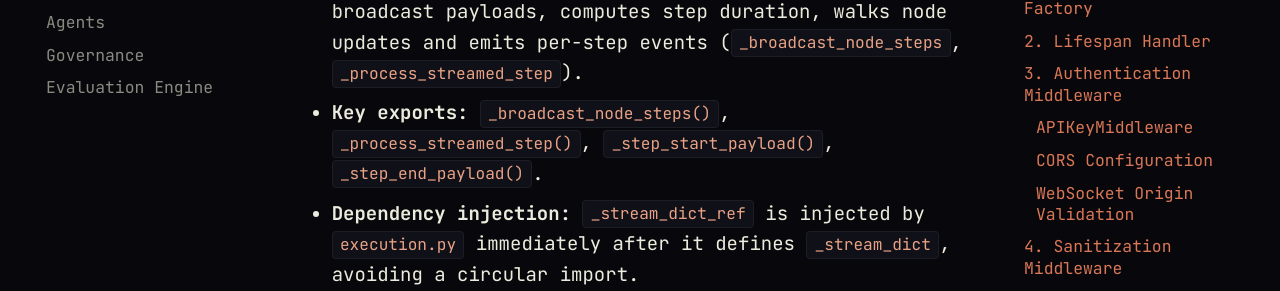
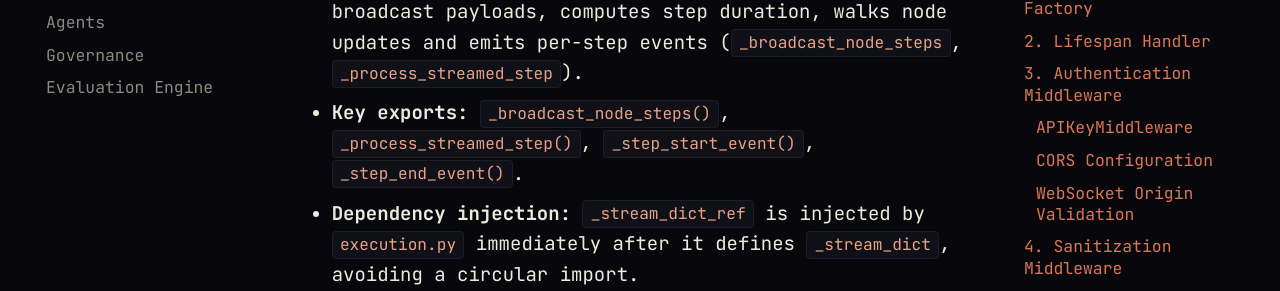
Before and after one commit to tafreeman/agentic-runtime-platform, an MkDocs documentation site: the page built from docs/deep-dive-server.md, in a window 1280 px wide and 900 px high, scrolled down 16012 px. Shown: the part 127-418 px from the top of the window. Built offline with MkDocs 1.6.1 and Material for MkDocs 9.7.7, drawn with Linux system fonts in a browser that asks for light colours; comment, search, counter and statistics services are not loaded.

Commit message:
Apply suggestion from @gemini-code-assist[bot]
Co-authored-by: gemini-code-assist[bot] <176961590+gemini-code-assist[bot]@users.noreply.github.com>

```diff
--- a/docs/deep-dive-server.md
+++ b/docs/deep-dive-server.md
@@ -395,7 +395,7 @@ The `server/` package is the HTTP/WebSocket/SSE boundary of the `agentic-workflo
 
 ### `_step_events.py` — step event builders (extracted from `execution.py`)
 - **Purpose:** Step-event builders and WebSocket broadcast logic for LangGraph streaming. Builds `step_start`/`step_end` broadcast payloads, computes step duration, walks node updates and emits per-step events (`_broadcast_node_steps`, `_process_streamed_step`).
-- **Key exports:** `_broadcast_node_steps()`, `_process_streamed_step()`, `_step_start_payload()`, `_step_end_payload()`.
+- **Key exports:** `_broadcast_node_steps()`, `_process_streamed_step()`, `_step_start_event()`, `_step_end_event()`.
 - **Dependency injection:** `_stream_dict_ref` is injected by `execution.py` immediately after it defines `_stream_dict`, avoiding a circular import.
 - **Suggested tests:** step payload shape, duration calculation, injection guard (raises if `_stream_dict_ref` unset).
 
```
